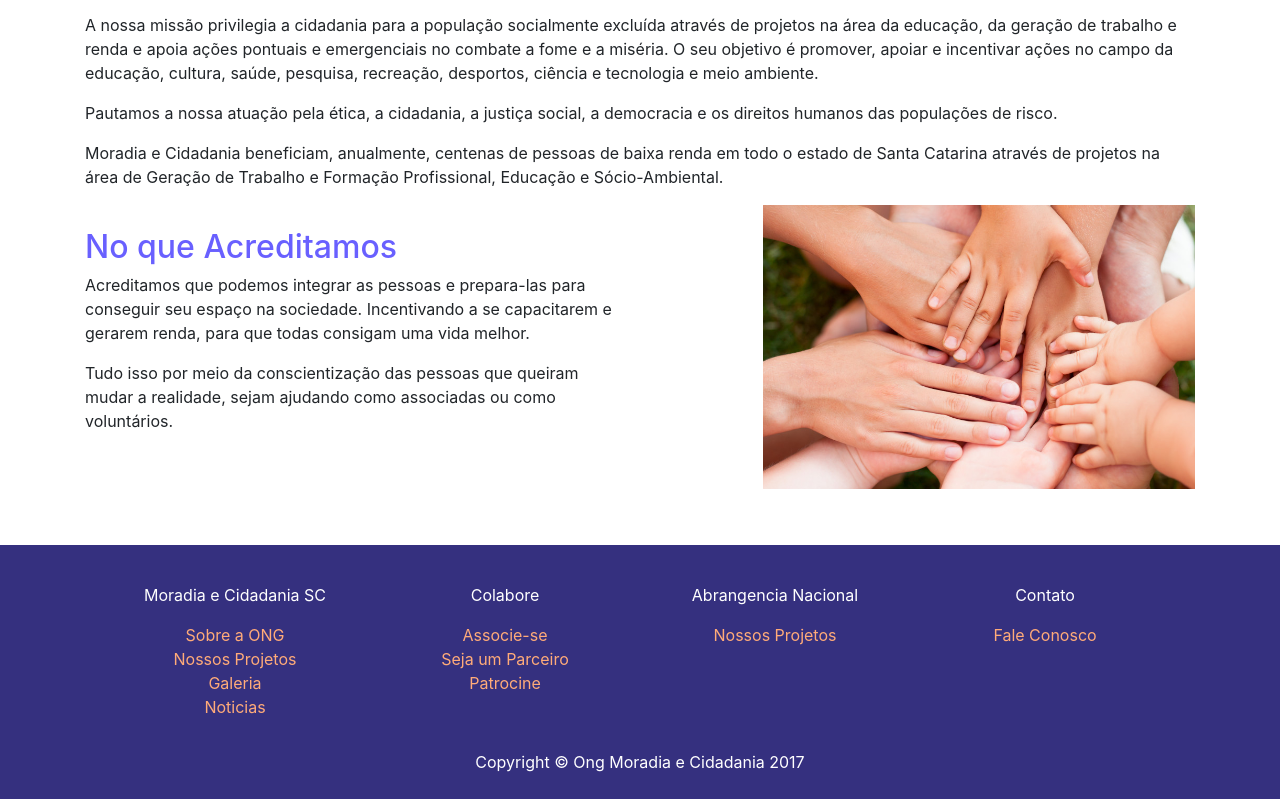
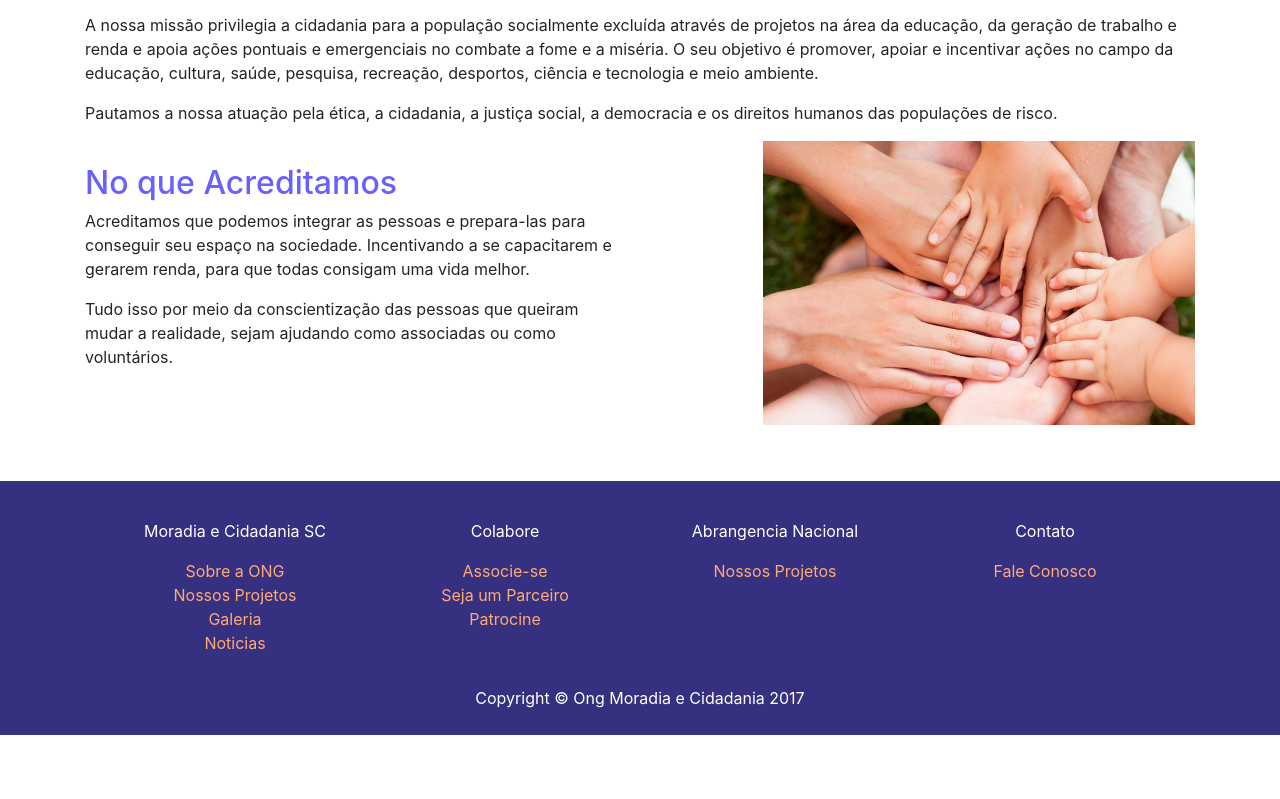
Before and after one commit to ninampaiva/ongmoradiaecidadania, a website: page sobre.html in a window 1280 px wide. Shown: the part 777-1576 px from the top of the page. After the commit the page ends 1512 px from the top, so only its background shows below. Drawn offline with Linux system fonts and the light colour scheme.

Commit message:
alteraçoes pedidas

```diff
--- a/sobre.html
+++ b/sobre.html
@@ -80,9 +80,7 @@
 
           <p>Pautamos a nossa atuação pela ética, a cidadania, a justiça social, a democracia e os direitos humanos das populações de risco.</p>
 
-          <p>Moradia e Cidadania beneficiam, anualmente, centenas de pessoas de baixa renda em todo o estado de Santa Catarina através de projetos na área de Geração de Trabalho e Formação Profissional, Educação e Sócio-Ambiental.</p>
-
-        </div>
+         </div>
       </div>
        <div class="row margin_bottom_pequena">
         <div class="col-sm-6 ">
```
